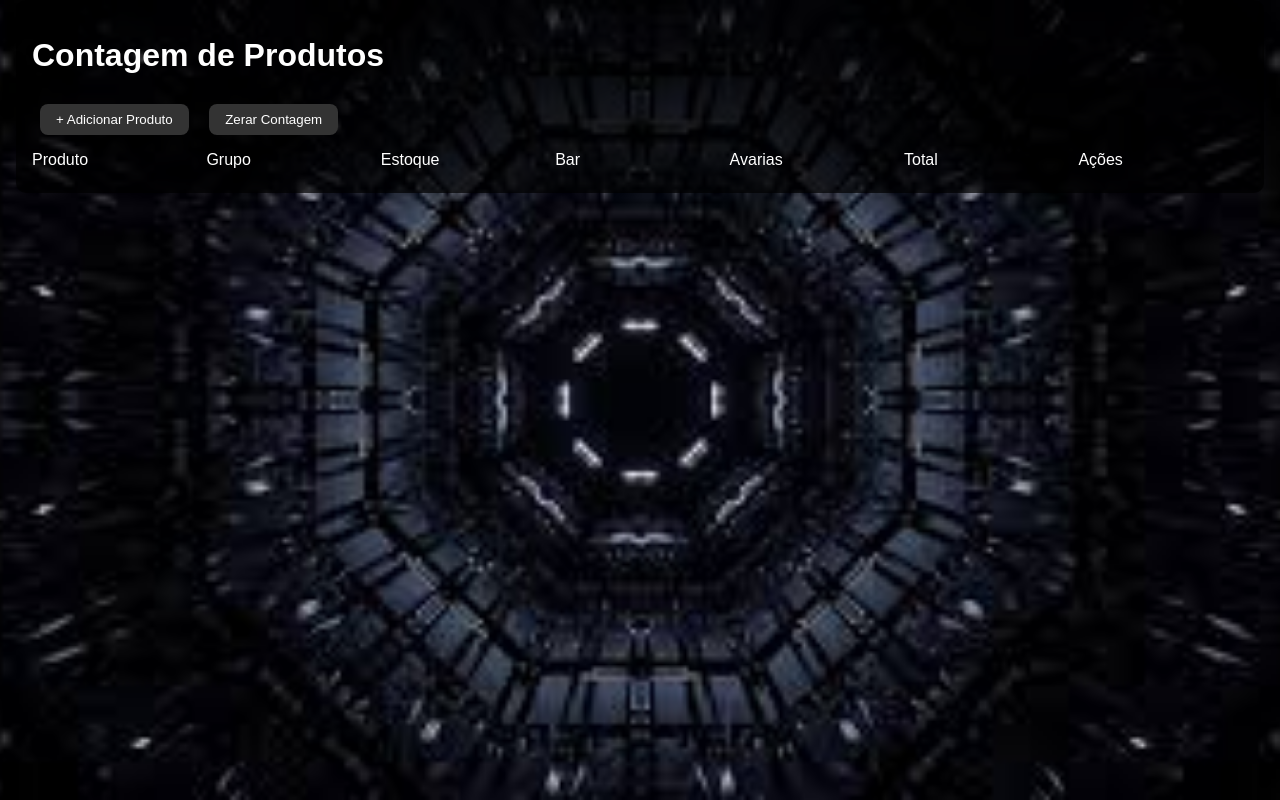
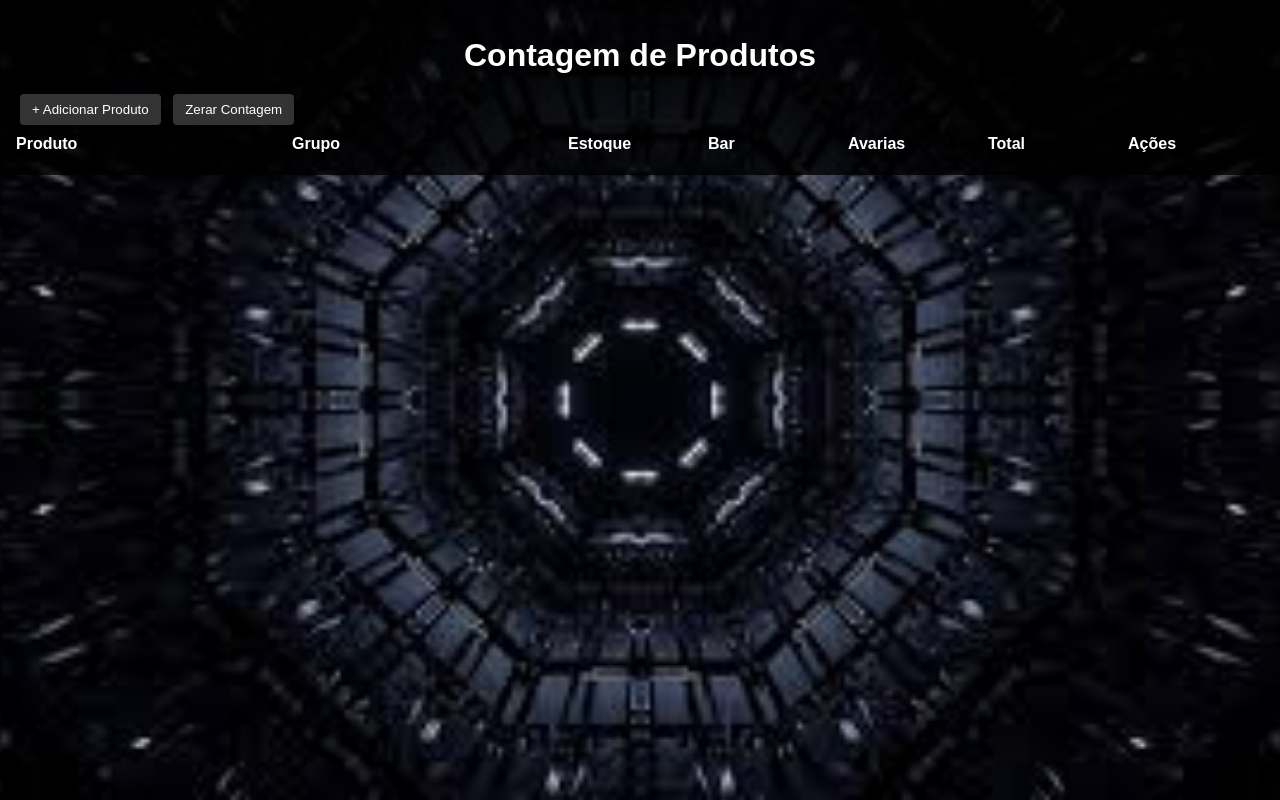
Before and after one commit to jonny2024/mobile-contagem, a plain HTML site: page index.htm in a window 1280 px wide. Drawn offline with Linux system fonts and the light colour scheme; no server answers.

Commit message:
Update style.css

```diff
--- a/style.css
+++ b/style.css
@@ -1,45 +1,56 @@
 body {
   margin: 0;
   font-family: sans-serif;
-  color: white;
   background: url('bg.jpg.jfif') no-repeat center center fixed;
   background-size: cover;
+  color: white;
 }
 
 .container {
-  max-width: 95%;
-  margin: auto;
-  padding: 1rem;
-  background-color: rgba(0, 0, 0, 0.7);
-  border-radius: 10px;
+  background-color: rgba(0, 0, 0, 0.8);
+  padding: 16px;
+  max-width: 100%;
+  box-sizing: border-box;
+}
+
+h1 {
+  text-align: center;
+  margin-bottom: 16px;
 }
 
 button {
-  margin: 0.5rem;
-  padding: 0.5rem 1rem;
+  margin: 4px;
+  padding: 8px 12px;
   background: #333;
   color: white;
   border: none;
+  border-radius: 4px;
   cursor: pointer;
-  border-radius: 8px;
-  transition: background 0.3s ease;
+  transition: all 0.3s ease;
 }
+
 button:hover {
   background: #555;
+  transform: scale(1.03);
 }
 
-.header-row,
-.row {
+.header-row, .product-row {
   display: grid;
-  grid-template-columns: repeat(7, 1fr);
-  gap: 0.3rem;
+  grid-template-columns: 2fr 2fr 1fr 1fr 1fr 1fr 1fr;
+  gap: 4px;
+  margin: 6px 0;
   align-items: center;
-  margin: 0.5rem 0;
+}
+
+.header-row span {
+  font-weight: bold;
 }
 
 input {
   width: 100%;
-  padding: 0.3rem;
-  border-radius: 5px;
-  border: 1px solid #ccc;
+  padding: 6px;
+  box-sizing: border-box;
+  font-size: 16px;
+  border-radius: 4px;
+  border: none;
 }
```
